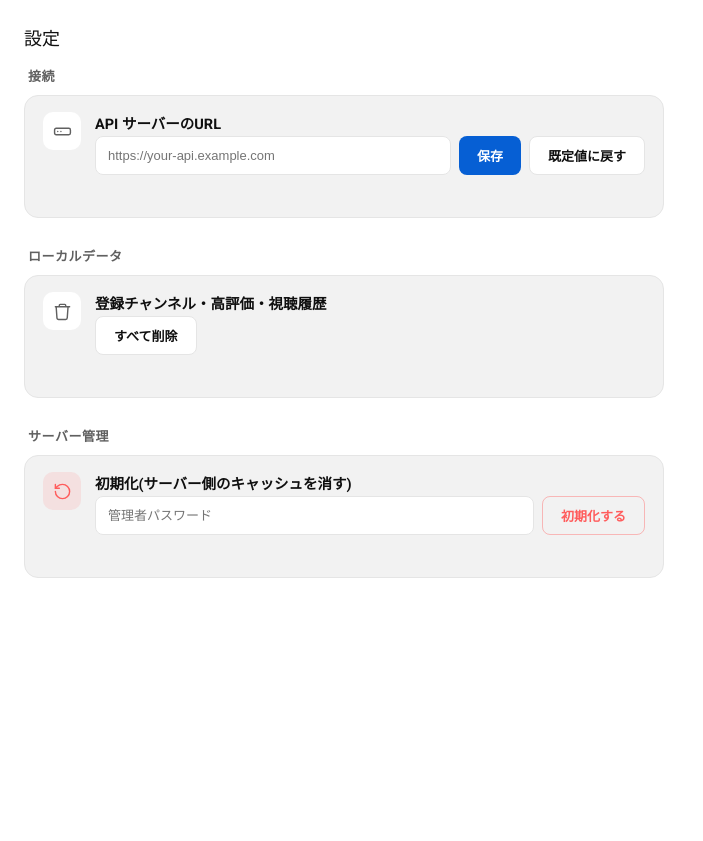
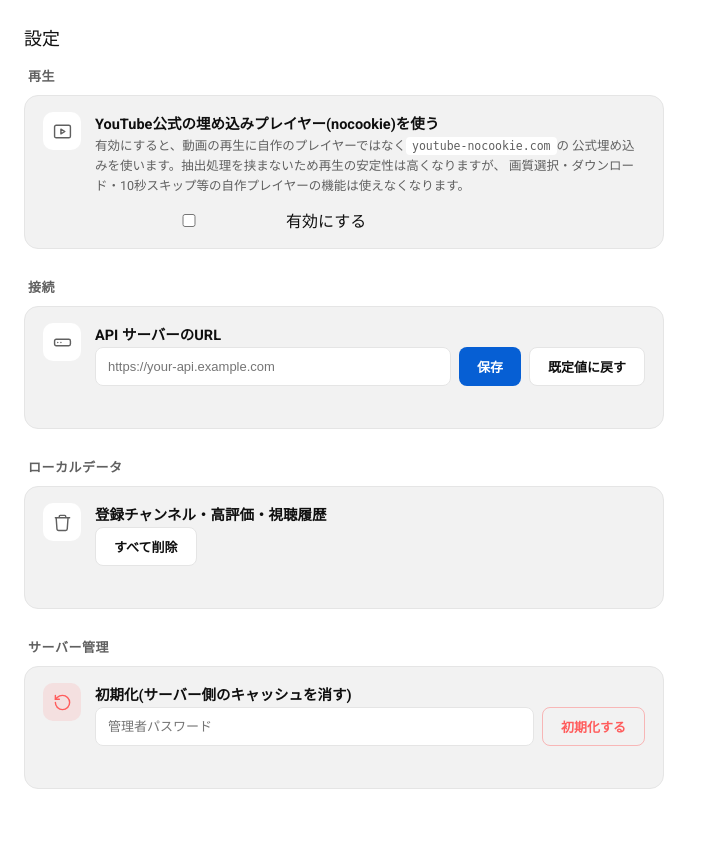
Before and after one commit to fipdusjock/yuzutube-, a Python web app: template templates/settings.html in a window 1280 px wide. Shown: the part 56-897 px from the top of the page, without its empty margins (0-703 px from the left). Before the commit the page ends 634 px from the top, so only its background shows below. Run offline with Jinja, Linux system fonts and the light colour scheme; the template is opened without the code that fills it, so the values that code supplies are empty.

Commit message:
Add files via upload

```diff
--- a/templates/settings.html
+++ b/templates/settings.html
@@ -3,6 +3,29 @@
 {% block page_id %}settings{% endblock %}
 {% block content %}
 <h1 class="section-title">設定</h1>
+
+<div class="page-settings-group">
+  <div class="page-settings-group-title">再生</div>
+  <div class="page-settings-card">
+    <div class="page-settings-item">
+      <div class="page-settings-item-icon"><span class="icon"><svg viewBox="0 0 24 24" fill="none" stroke="currentColor" stroke-width="1.8" stroke-linecap="round" stroke-linejoin="round"><rect x="2" y="4" width="20" height="16" rx="2"/><path d="M10 9l5 3-5 3z"/></svg></span></div>
+      <div class="page-settings-item-body">
+        <div class="page-settings-item-title">YouTube公式の埋め込みプレイヤー(nocookie)を使う</div>
+        <div class="page-settings-item-desc">
+          有効にすると、動画の再生に自作のプレイヤーではなく<code>youtube-nocookie.com</code>の
+          公式埋め込みを使います。抽出処理を挟まないため再生の安定性は高くなりますが、
+          画質選択・ダウンロード・10秒スキップ等の自作プレイヤーの機能は使えなくなります。
+        </div>
+        <div class="page-settings-controls">
+          <label class="page-settings-toggle">
+            <input type="checkbox" id="useNocookieEmbed">
+            <span>有効にする</span>
+          </label>
+        </div>
+      </div>
+    </div>
+  </div>
+</div>
 
 <div class="page-settings-group">
   <div class="page-settings-group-title">接続</div>
```
